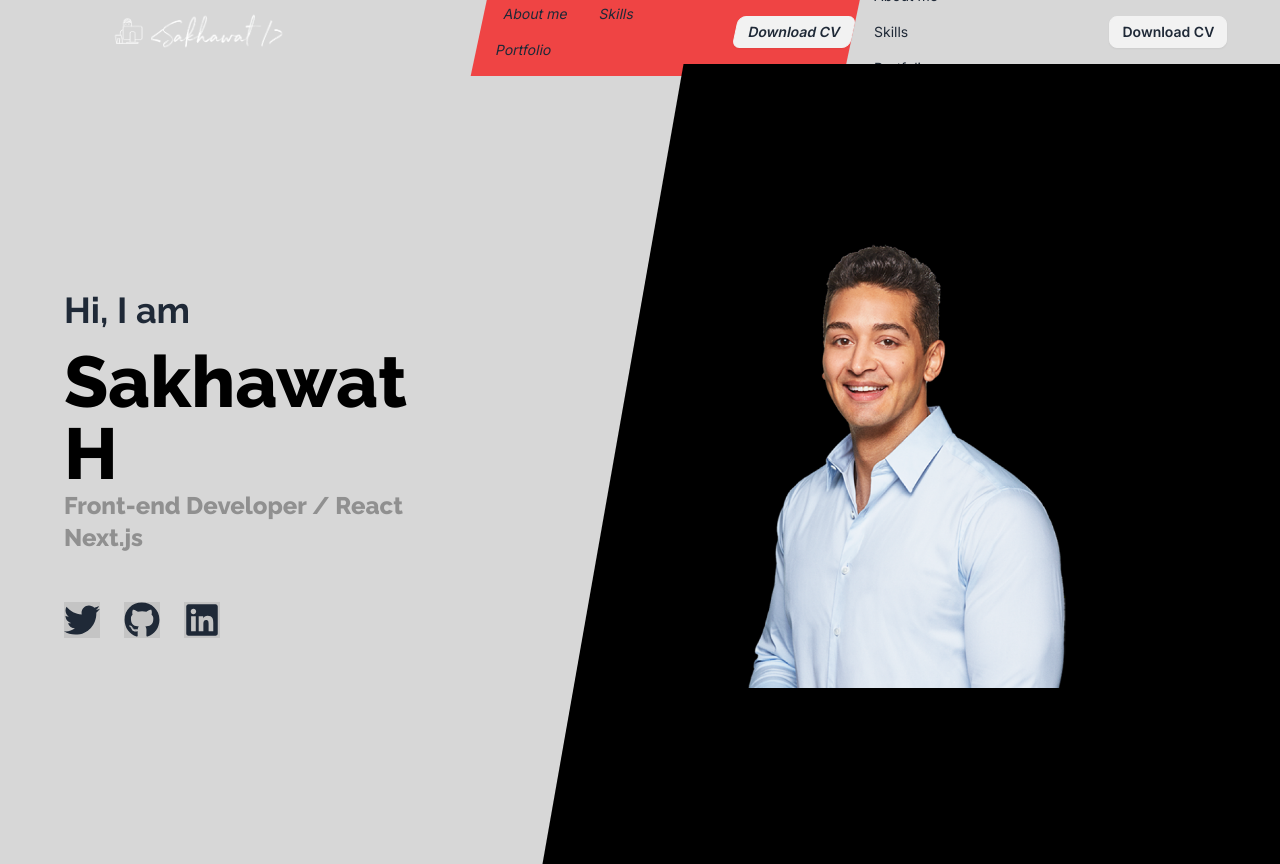
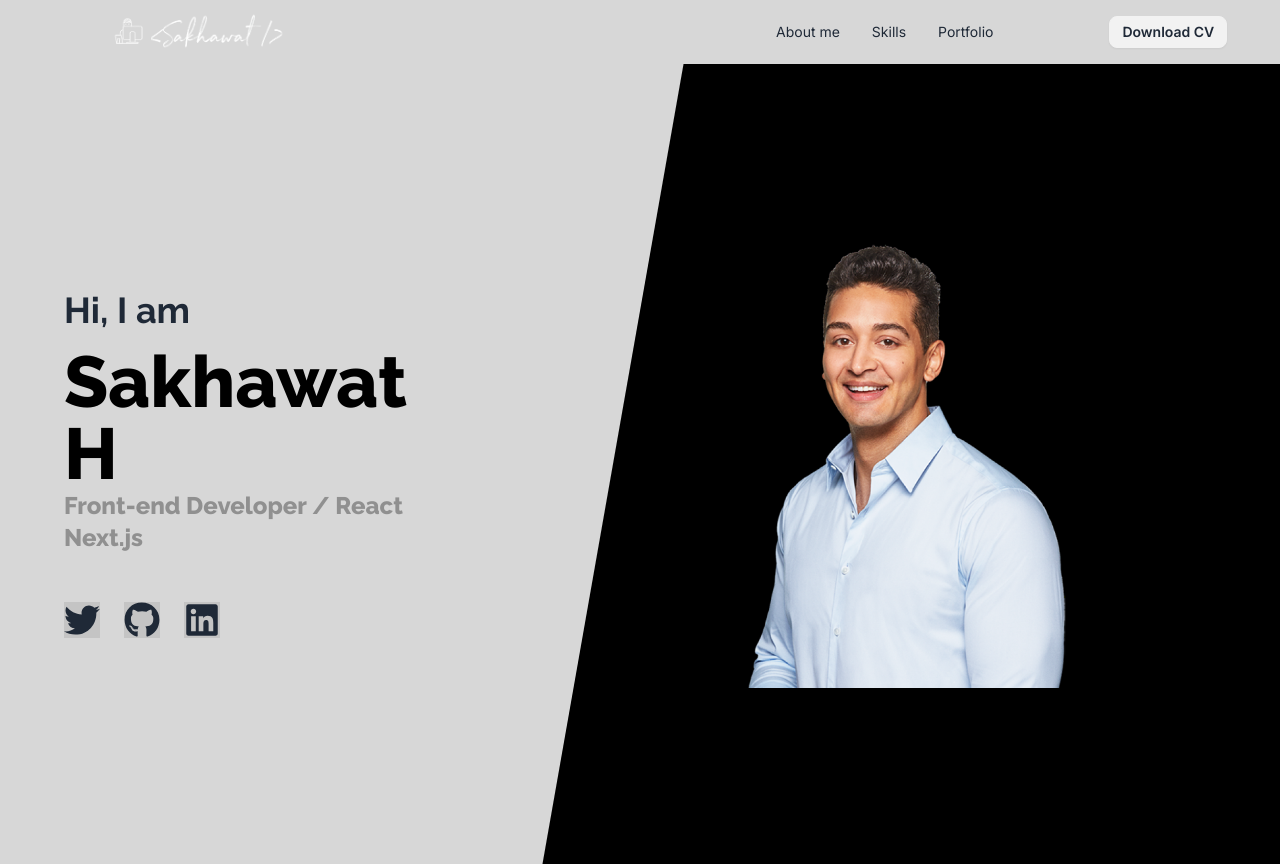
Before and after one commit to Sakhawat71/sakhawat, a Next.js app: page / in a window 1280 px wide. Built offline with nearby package versions, Linux system fonts and the light colour scheme.

Commit message:
comment extra part

```diff
--- a/src/components/Navbar/Navbar.jsx
+++ b/src/components/Navbar/Navbar.jsx
@@ -37,12 +37,12 @@ const Navbar = () => {
             </div>
 
 
-            <div className="navbar-end bg-red-500 -skew-x-12 translate-x-[27px]">
+            {/* <div className="navbar-end bg-red-500 -skew-x-12 translate-x-[27px]">
                 <ul className="menu menu-horizontal px-1 hidden lg:flex mr-20">
                     {navLink}
                 </ul>
                 <button className="btn btn-sm flex">Download CV</button>
-            </div>
+            </div> */}
 
 
 
```
